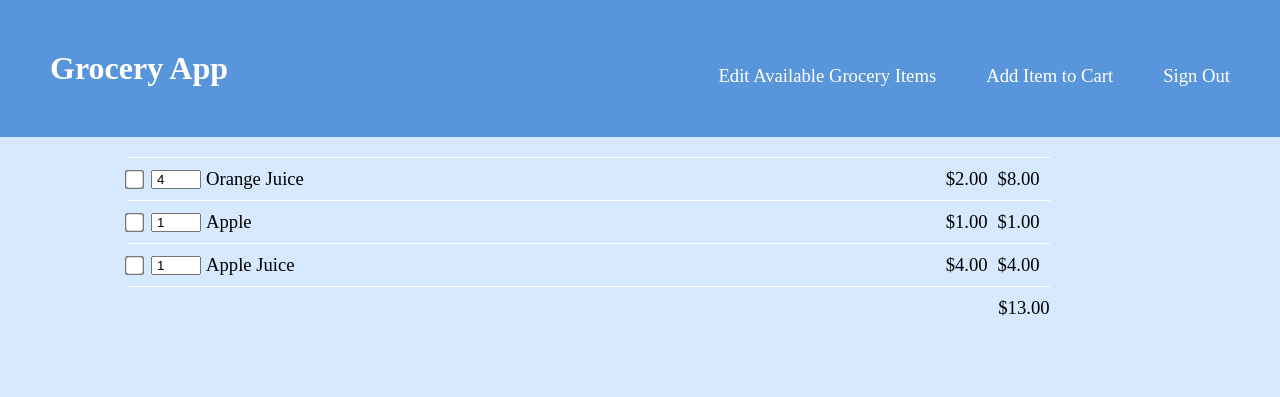
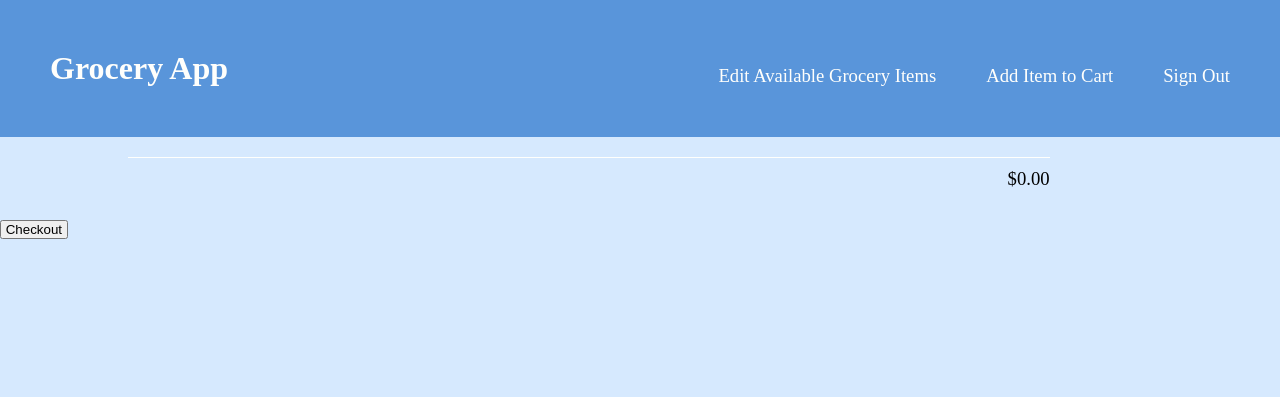
Before and after one commit to alysavermeulen/ACEDATABASE, a PHP site: page /GroceryApp/groceryList.php in a window 1280 px wide. Shown: the top 397 px of the page. Run offline with PHP 8.4, Linux system fonts and the light colour scheme; the visitor is signed in with stand-in values (Sample User, id 1); data comes from the database, SQL or seed files in the repository.

Commit message:
groceryList.php shows the User Cart for the logged in user

```diff
--- a/GroceryApp/groceryList.php
+++ b/GroceryApp/groceryList.php
@@ -51,7 +51,7 @@ session_start();
 						$db->setAttribute(PDO::ATTR_ERRMODE, PDO::ERRMODE_EXCEPTION);
 						if (!isset($_GET['s'])){
                             //retrieve food items from all categories
-							$username = 'cmonaghan';
+							$username = $_SESSION['username'];
                             $qry = "select * from UserCart natural join foodItem where username is '".$username."';";
                             $result_set = $db->query($qry);
 
@@ -80,6 +80,10 @@ session_start();
 					}
 					?>
 
+				<form action="updateList.php" method="post">
+                    <input type="submit" value=" Checkout " />
+                </form>
+
 			</div>
 		</div>
 	</body>
```
